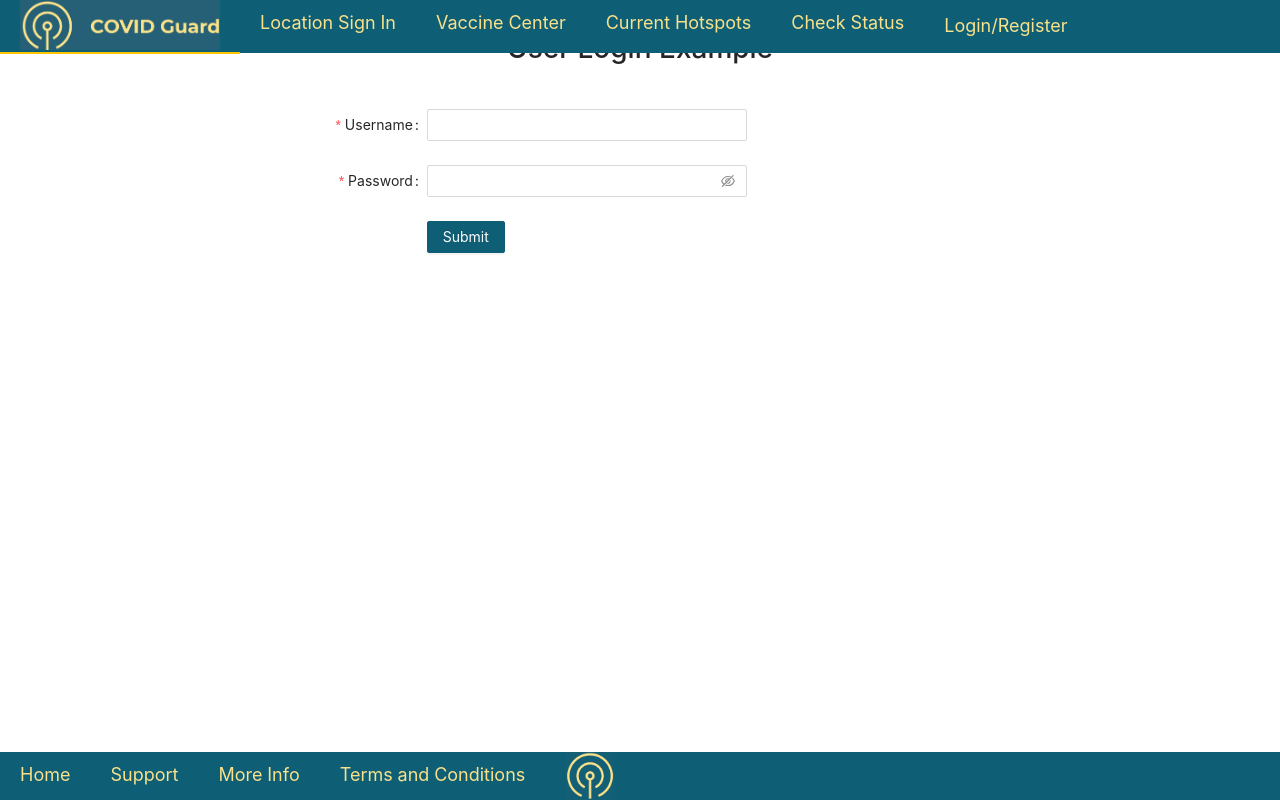
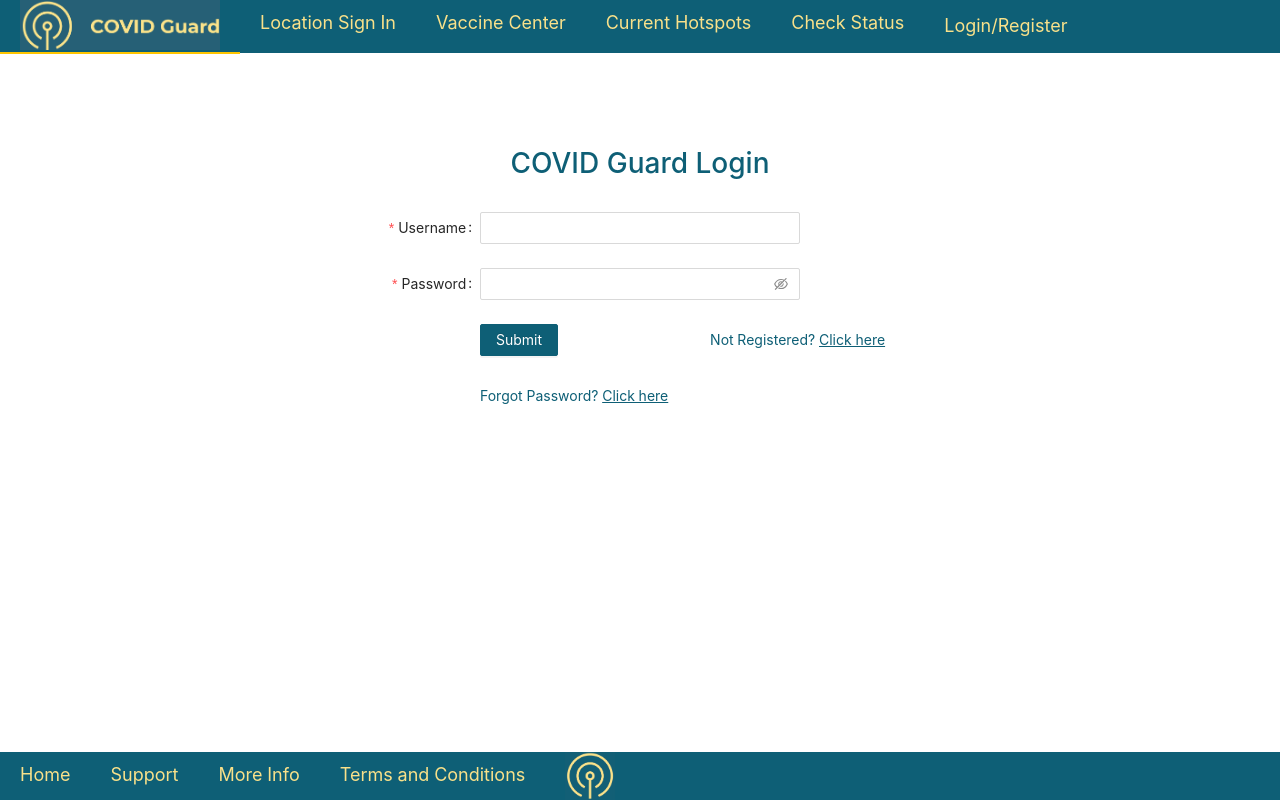
Before and after one commit to msam-dev/COVID-Guard, a React (Create React App) app in the folder client/covid19-app/: page /login in a window 1280 px wide. Built offline with nearby package versions, Linux system fonts and the light colour scheme.

Commit message:
Login page UI finished

```diff
--- a/client/covid19-app/src/App.js
+++ b/client/covid19-app/src/App/App.js
@@ -1,11 +1,11 @@
 import './App.less';
 import { Router, Route, Switch } from 'react-router-dom';
-import history from './_helpers/history';
-import PATH from './_constants/paths';
-import AuthProvider from './Components/AuthContext/AuthContext';
-import Navbar from './Components/Navbar/Navbar';
-import Login from './Screens/Login/Login';
-import Footer from './Components/Footer/Footer';
+import history from '../_helpers/history';
+import PATH from '../_constants/paths';
+import AuthProvider from '../Components/AuthContext/AuthContext';
+import Navbar from '../Components/Navbar/Navbar';
+import Login from '../Screens/Login/Login';
+import Footer from '../Components/Footer/Footer';
 
 
 function App() {
@@ -15,7 +15,7 @@ function App() {
             <div id="navbar-wrapper">
                 <Navbar />
             </div>
-            <div>
+            <div id="body-wrapper">
                 <Router history={history}>
                     <Switch>
                         <Route path={PATH.login}> <Login/> </Route>
--- a/client/covid19-app/src/App.less
+++ b/client/covid19-app/src/App/App.less
@@ -11,3 +11,7 @@
     bottom: 0;
     width: 100%;
 }
+
+#body-wrapper {
+    padding-top: 10%;
+}
--- a/client/covid19-app/src/Screens/Login/Login.js
+++ b/client/covid19-app/src/Screens/Login/Login.js
@@ -16,8 +16,8 @@ const Login = () => {
 
     return (
         <div>
-            <div style={{textAlign: 'center', padding: '2%'}}>
-                <h1>User Login Example</h1>
+            <div style={{textAlign: 'center', padding: '1%'}}>
+                <h1 style={{color: "#0E5F76"}}>COVID Guard Login</h1>
             </div>
 
             <Form
@@ -29,32 +29,41 @@ const Login = () => {
                 <Form.Item
                     label="Username"
                     name="username"
+                    style={{color: "#0E5F76"}}
                     rules={[
                     {
                         required: true,
                         message: 'Please input your username!',
+                        whitespace: true
                     },
                     ]}
                 >
-                    <Input />
+                    <Input maxLength={30}/>
                 </Form.Item>
 
                 <Form.Item
                     label="Password"
                     name="password"
+                    style={{color: "#0E5F76"}}
                     rules={[
                     {
                         required: true,
                         message: 'Please input your password!',
+                        whitespace: true
                     },
                     ]}
                 >
-                    <Input.Password />
+                    <Input.Password maxLength={30}/>
                 </Form.Item>
 
-            <Form.Item {...tailLayout}>
-                <Button type="primary" htmlType="submit">Submit</Button>
-            </Form.Item>
+                <Form.Item {...tailLayout}>
+                    <Button type="primary" htmlType="submit">Submit</Button>
+                    <span style={{paddingLeft: "19%", color: "#0E5F76"}}>Not Registered? <a href="/login"><u>Click here</u></a></span>
+                </Form.Item>
+
+                <Form.Item {...tailLayout}>
+                    <span style={{color: "#0E5F76"}}>Forgot Password? <a href="/login"><u>Click here</u></a></span>
+                </Form.Item>
             </Form>
         </div>
       );
--- a/client/covid19-app/src/Screens/Login/layouts.js
+++ b/client/covid19-app/src/Screens/Login/layouts.js
@@ -1,6 +1,6 @@
 export const layout = {
     labelCol: {
-        span: 8,
+        span: 9,
     },
     wrapperCol: {
       span: 6,
@@ -9,7 +9,7 @@ export const layout = {
 
 export const tailLayout = {
     wrapperCol: {
-        offset: 8,
+        offset: 9,
         span: 16,
     }
 };
--- a/client/covid19-app/src/index.js
+++ b/client/covid19-app/src/index.js
@@ -1,8 +1,8 @@
 import React from 'react';
 import ReactDOM from 'react-dom';
 import './index.css';
-import App from './App';
-import reportWebVitals from './reportWebVitals';
+import App from './App/App';
+import reportWebVitals from './Misc/reportWebVitals';
 
 ReactDOM.render(
   <React.StrictMode>
```
Also changed, not shown: client/covid19-app/src/Misc/reportWebVitals.js (renamed from client/covid19-app/src/reportWebVitals.js), client/covid19-app/src/Misc/setupTests.js (renamed from client/covid19-app/src/setupTests.js), 1 other file (tests, documents, lock files or other folders).
